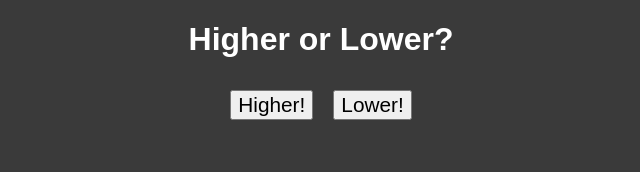
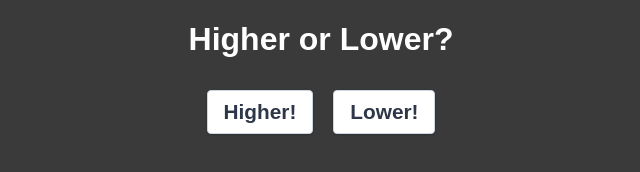
Before and after one commit to staten-island-tech/api-project-rylan-geykhman, a website built with Vite: page api-project/index.html in a window 1280 px wide. Shown: the whole page, without its empty margins (319-959 px from the left). Built offline with nearby package versions, Linux system fonts and the light colour scheme; no server answers; a web font is replaced by a local one.

Commit message:
now, the final commit.

```diff
--- a/api-project/index.html
+++ b/api-project/index.html
@@ -3,7 +3,7 @@
 
 <head>
   <meta charset="UTF-8" />
-  <link rel="icon" type="image/svg+xml" href="../api-project/public/gold-coin-icon-png.png" />
+  <link rel="icon" type="image/svg+xml" href="../api-project/public/gold-coin.png" />
   <meta name="viewport" content="width=device-width, initial-scale=1.0" />
   <link rel="stylesheet" href="style.css">
   <link rel="stylesheet" href="https://fonts.googleapis.com/css?family=Mooli">
--- a/api-project/style.css
+++ b/api-project/style.css
@@ -49,6 +49,19 @@ body {
   text-align: center;
   font-size: 1.3rem;
   margin: 10px;
+  display: inline-block;
+  outline: 0;
+  border: 0;
+  cursor: pointer;
+  background-color: white;
+  border-radius: 4px;
+  padding: 8px 16px;
+  font-weight: 600;
+  color: #2d3748;
+  border: 1px solid #cbd5e0;
+  line-height: 26px;
+  box-shadow: 0 1px 3px 0 rgba(0,0,0,.1),0 1px 2px 0 rgba(0,0,0,.06);
+
 }
 
 .card-img {
@@ -69,6 +82,12 @@ body {
   flex-wrap: wrap;
   justify-content: center;
   background-color: var(--white);
+  width:50%;
+  text-align: center;
+  align-items: center;
+  object-position: center;
+  margin: 0 auto;
+
 }
 
 .NextButton {
```
